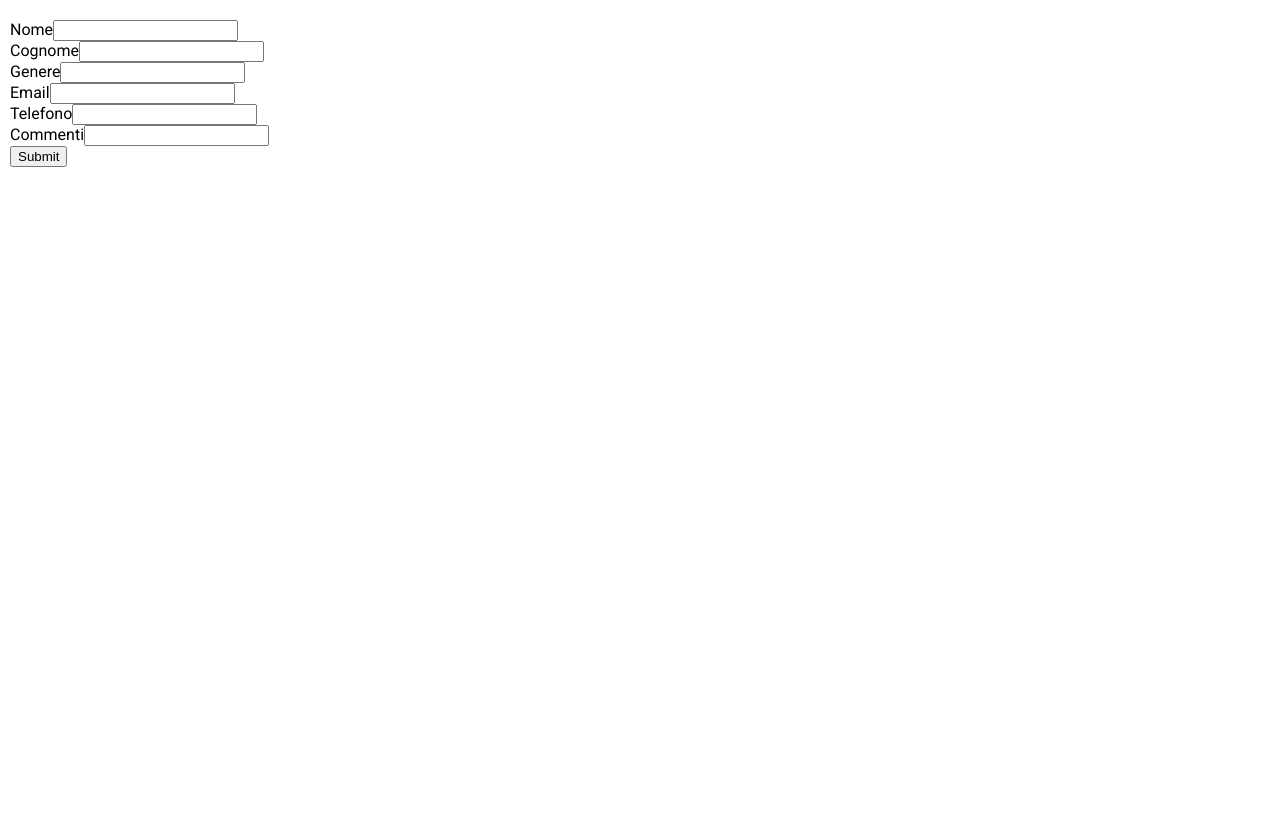
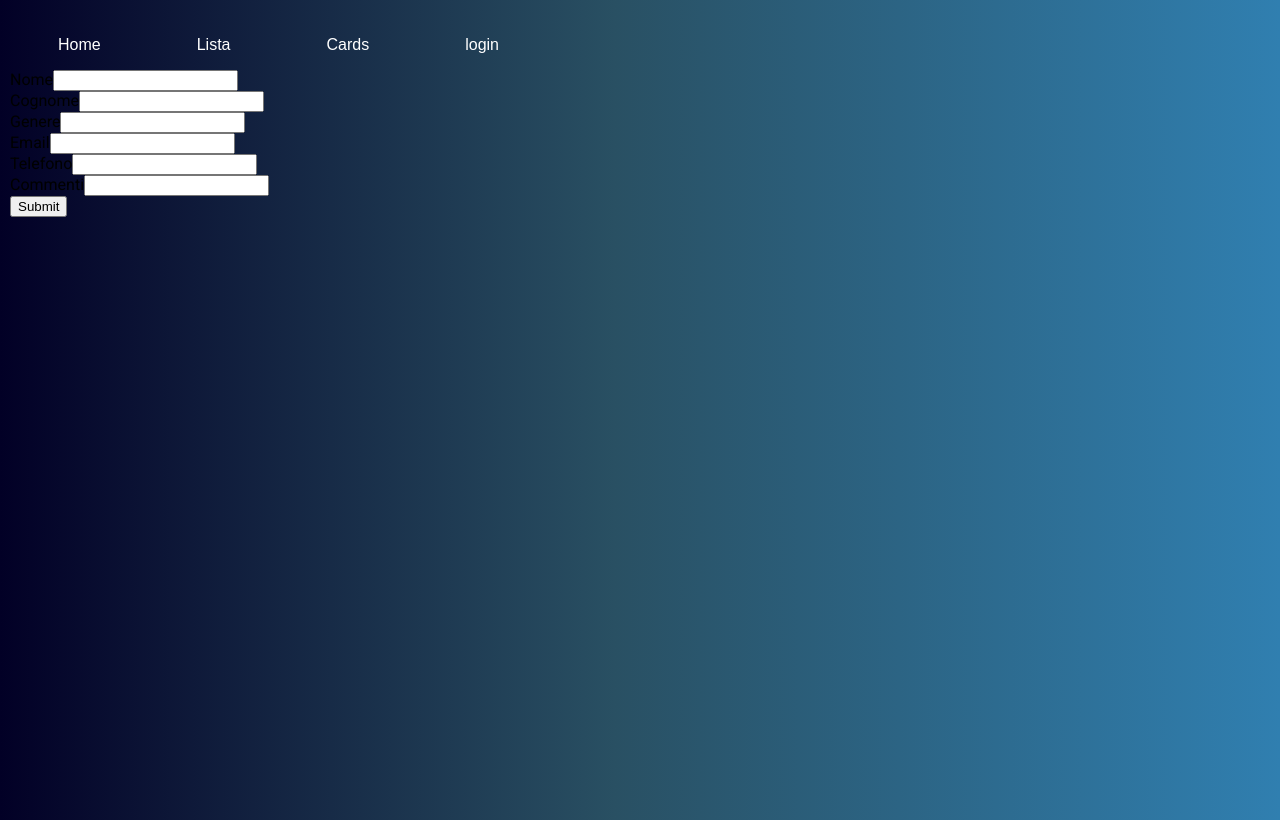
Before and after one commit to LukeSkywa/Summer, an Angular app: page /feedback in a window 1280 px wide. Built offline with nearby package versions, Linux system fonts and the light colour scheme.

Commit message:
corretto background

```diff
--- a/src/app/app.component.html
+++ b/src/app/app.component.html
@@ -1,2 +1,2 @@
-<!-- <app-menu></app-menu> -->
+<app-menu></app-menu>
 <router-outlet></router-outlet>
--- a/src/app/home/home.component.html
+++ b/src/app/home/home.component.html
@@ -1,3 +1,4 @@
+
 <div class="home">
     <br><br>
     <h1>Summer</h1>
@@ -17,5 +18,5 @@
                 Zanni Lorenzo.
             </li>
         </ul>
-        <img src="img/collage.PNG" alt="" id="collage">
+        <img src="assets/img/collage.PNG" alt="" id="collage">
  </div>
--- a/src/styles.scss
+++ b/src/styles.scss
@@ -16,8 +16,8 @@
   }
 
   body{
-    // background-color:rgb(2,0,38);
-    // background: linear-gradient(90deg, rgba(2,0,38,1) 0%, rgba(41,80,99,1) 48%, rgba(48,127,176,1) 100%);;
+    background-color:rgb(2,0,38);
+    background: linear-gradient(90deg, rgba(2,0,38,1) 0%, rgba(41,80,99,1) 48%, rgba(48,127,176,1) 100%);;
     padding-left: 10px;
     padding-top: 20px;
     padding-right: 10px;
```
